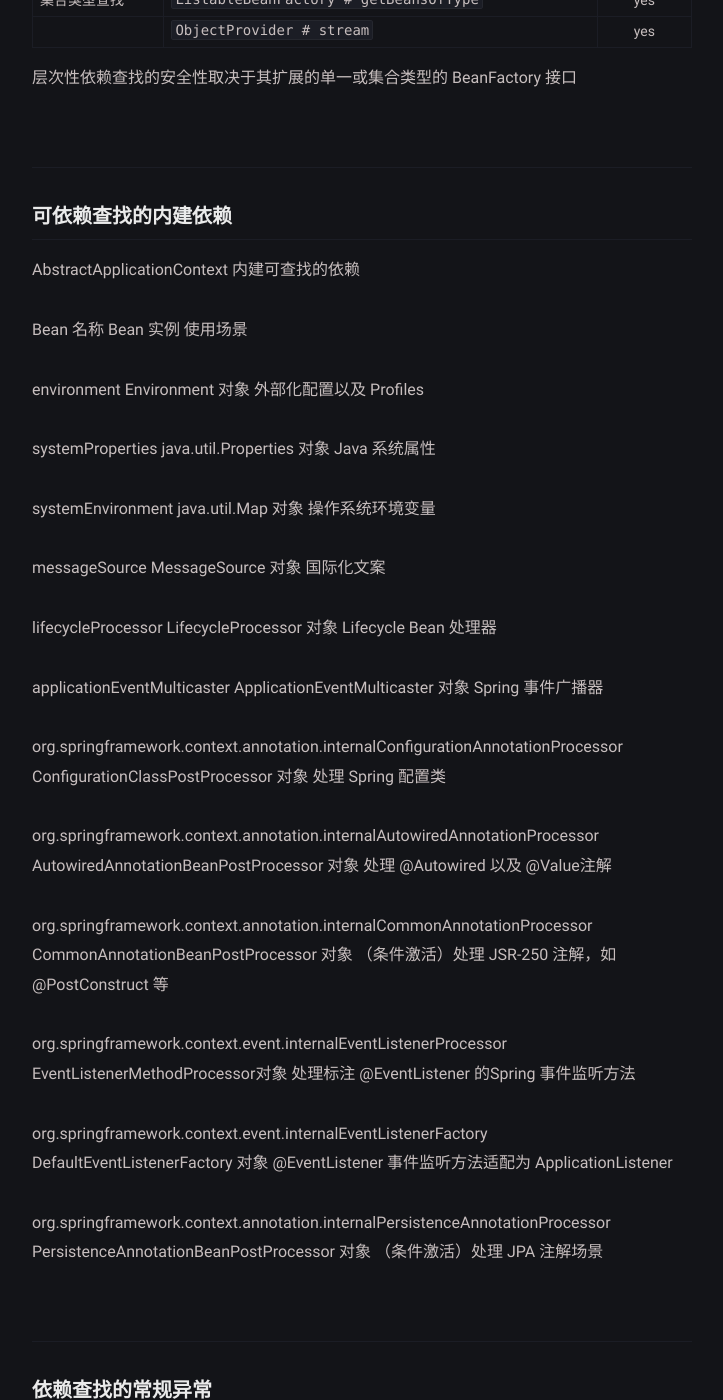
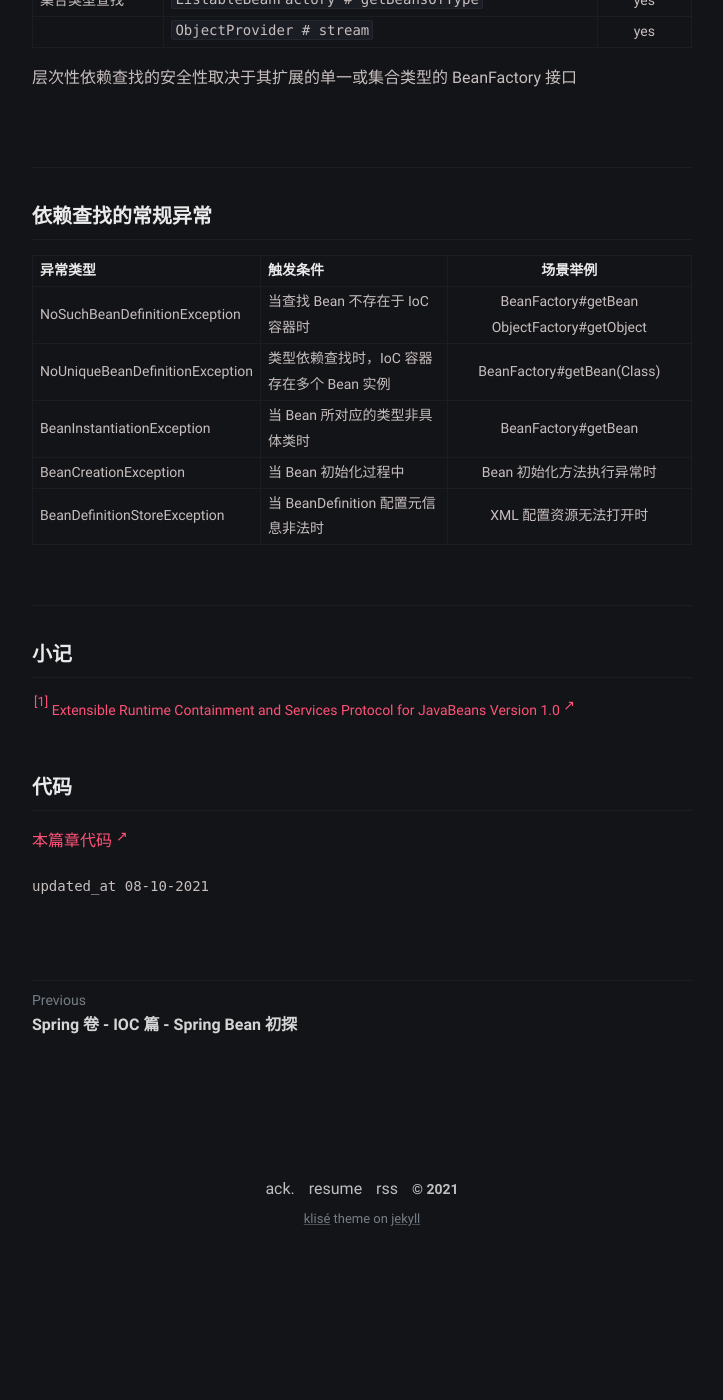
Before and after one commit to jackhance0825/jackhance0825.github.io, a Jekyll site: the page built from _posts/spring-ioc-dependency-lookup/2021-10-08-spring-ioc-dependency-lookup.md, in a window 1280 px wide and 1400 px high, scrolled down 8966 px. Shown: the whole window, without its empty margins (278-1001 px from the left). Built offline with Jekyll 4.4.1, drawn with Linux system fonts in a browser that asks for light colours; some web fonts are replaced; after the commit the page ends 10229 px from its top, so only the background shows below that.

Commit message:
dependency lookup last commit

```diff
--- a/_posts/spring-ioc-dependency-lookup/2021-10-08-spring-ioc-dependency-lookup.md
+++ b/_posts/spring-ioc-dependency-lookup/2021-10-08-spring-ioc-dependency-lookup.md
@@ -370,51 +370,6 @@ private static void lookupByObjectProviderToStream(AnnotationConfigApplicationCo
 <br>
 <hr>
 
-### 可依赖查找的内建依赖
-
-AbstractApplicationContext 内建可查找的依赖
-
-Bean 名称 Bean 实例 使用场景
-
-environment Environment 对象 外部化配置以及 Profiles
-
-systemProperties java.util.Properties 对象 Java 系统属性
-
-systemEnvironment java.util.Map 对象 操作系统环境变量
-
-messageSource MessageSource 对象 国际化文案
-
-lifecycleProcessor LifecycleProcessor 对象 Lifecycle Bean 处理器
-
-applicationEventMulticaster ApplicationEventMulticaster 对象 Spring 事件广播器
-
-org.springframework.context.annotation.internalConfigurationAnnotationProcessor
-ConfigurationClassPostProcessor 对象
-处理 Spring 配置类
-
-org.springframework.context.annotation.internalAutowiredAnnotationProcessor
-AutowiredAnnotationBeanPostProcessor 对象
-处理 @Autowired 以及 @Value注解
-
-org.springframework.context.annotation.internalCommonAnnotationProcessor
-CommonAnnotationBeanPostProcessor 对象
-（条件激活）处理 JSR-250 注解，如 @PostConstruct 等
-
-org.springframework.context.event.internalEventListenerProcessor
-EventListenerMethodProcessor对象
-处理标注 @EventListener 的Spring 事件监听方法
-
-org.springframework.context.event.internalEventListenerFactory
-DefaultEventListenerFactory 对象
-@EventListener 事件监听方法适配为 ApplicationListener
-
-org.springframework.context.annotation.internalPersistenceAnnotationProcessor
-PersistenceAnnotationBeanPostProcessor 对象
-（条件激活）处理 JPA 注解场景
-
-<br>
-<hr>
-
 ### 依赖查找的常规异常
 
 | 异常类型             | 触发条件                                |   场景举例            |
```
Also changed, not shown: 2 other files.
